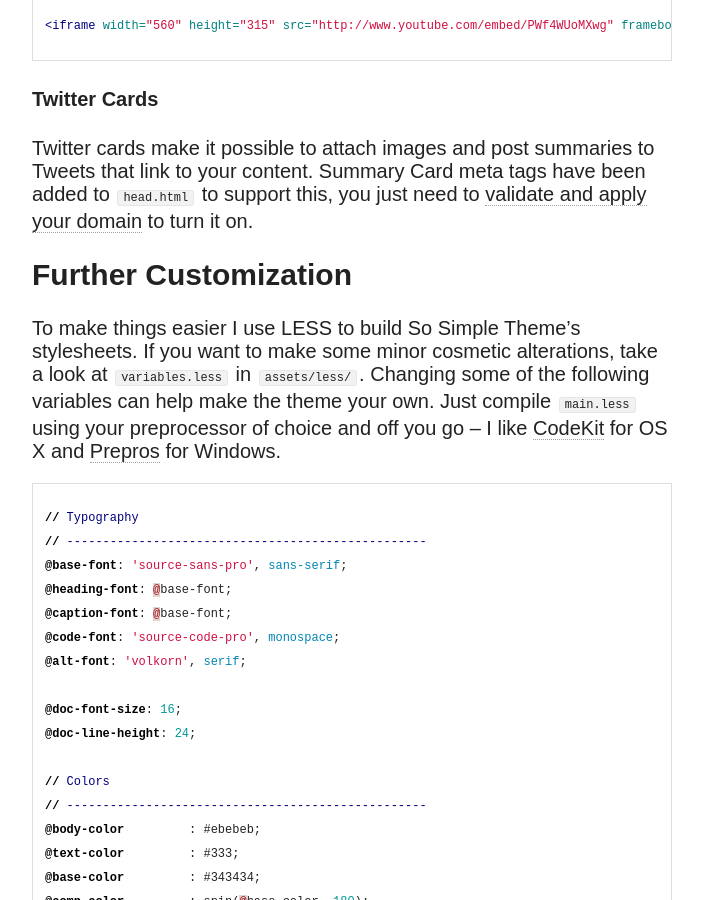
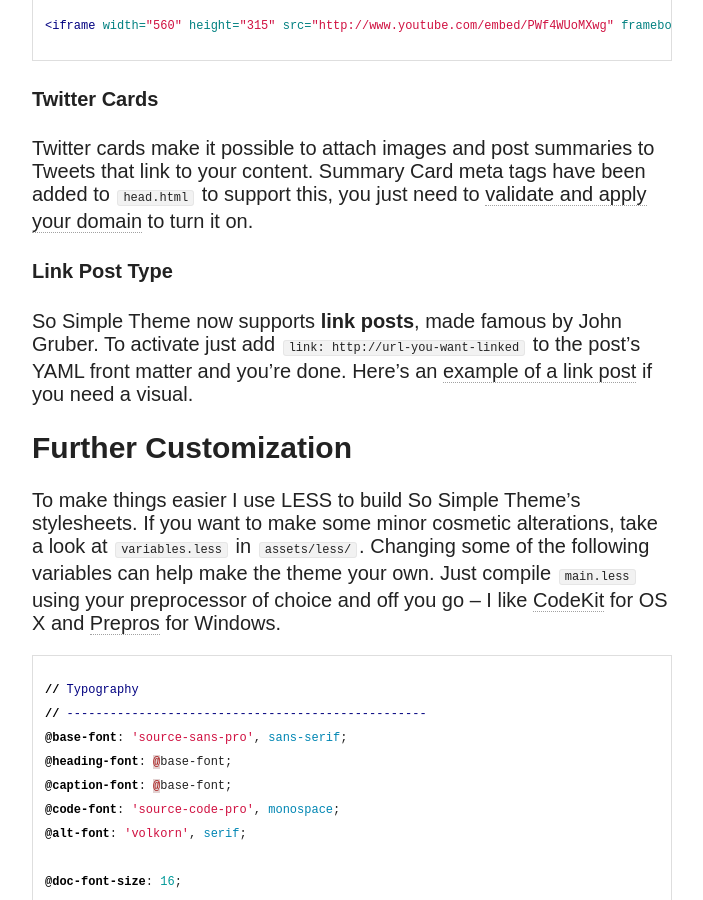
Before and after one commit to strongriley/parker-technical-sales, a Jekyll site: the page built from theme-setup.md, in a window 1280 px wide and 900 px high, scrolled down 4758 px. Shown: the whole window, without its empty margins (288-991 px from the left). Built offline with Jekyll 4.4.1, drawn with Linux system fonts in a browser that asks for light colours; nearby versions of some CDN libraries.

Commit message:
Add link post type example and documentation

```diff
--- a/theme-setup.md
+++ b/theme-setup.md
@@ -143,6 +143,10 @@ Not sure if this only effects Kramdown or if it's an issue with Markdown in gene
 
 Twitter cards make it possible to attach images and post summaries to Tweets that link to your content. Summary Card meta tags have been added to `head.html` to support this, you just need to [validate and apply your domain](https://dev.twitter.com/docs/cards) to turn it on.
 
+#### Link Post Type
+
+So Simple Theme now supports **link posts**, made famous by John Gruber. To activate just add `link: http://url-you-want-linked` to the post's YAML front matter and you're done. Here's an [example of a link post]({{ site.url }}/articles/sample-link-post) if you need a visual.
+
 ## Further Customization
 
 To make things easier I use LESS to build So Simple Theme's stylesheets. If you want to make some minor cosmetic alterations, take a look at `variables.less` in `assets/less/`. Changing some of the following variables can help make the theme your own. Just compile `main.less` using your preprocessor of choice and off you go -- I like [CodeKit](http://incident57.com/codekit/) for OS X and [Prepros](http://alphapixels.com/prepros/) for Windows.
```
Also changed, not shown: _posts/2013-08-12-sample-link-post.md (added, +11 -0 lines), README.md.
